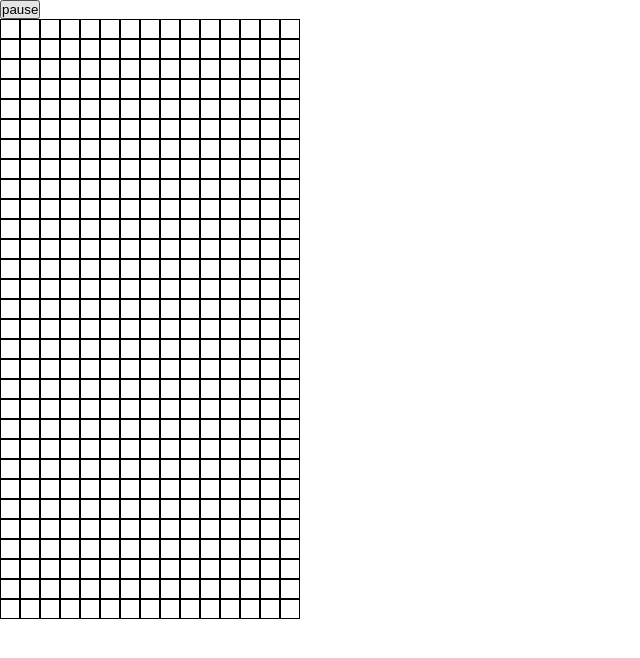
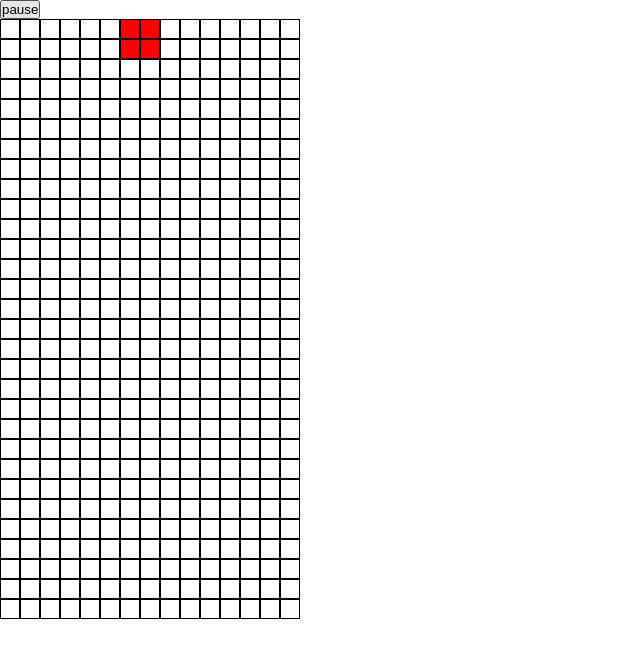
Before and after one commit to danielforkner/tetris3, a plain HTML site: page index.html in a window 1280 px wide. Both pictures are taken after a click on the button "Play". Shown: the whole page, without its empty margins (0-640 px from the left). Drawn offline with Linux system fonts and the light colour scheme.

Commit message:
drawPiece

```diff
--- a/script.js
+++ b/script.js
@@ -5,33 +5,12 @@ let game = {
   height: 30,
   score: 0,
   board: [],
+  currentPiece: false,
+  nextPiece: [
+    [1, 1],
+    [1, 1],
+  ],
 };
-
-// class Piece {
-//   constructor(shape, color) {
-//     (this.shape = shape), (this.color = color), (this.x = game.width / 2);
-//     this.y = 0;
-//   }
-// }
-
-// let shapes = {
-//   square: [
-//     [1, 1],
-//     [1, 1],
-//   ],
-//   leftL: [
-//     [0, 1],
-//     [0, 1],
-//     [0, 1],
-//     [1, 1],
-//   ],
-//   rightL: [
-//     [1, 0],
-//     [1, 0],
-//     [1, 0],
-//     [1, 1],
-//   ],
-// };
 
 let shapes = [
   [
@@ -53,7 +32,8 @@ let shapes = [
 ];
 
 // DOM Elements
-let board = document.getElementById('board');
+let table = document.getElementById('board');
+let boardRows = board.children;
 let playBtn = document.getElementById('playBtn');
 playBtn.addEventListener('click', () => {
   game.running = !game.running;
@@ -74,12 +54,57 @@ for (let i = 0; i < game.height; i++) {
     cell.classList.add('cell');
     row.appendChild(cell);
   }
-  board.appendChild(row);
+  table.appendChild(row);
 }
 
 // Tick
 setInterval(() => {
   if (game.running) {
-    console.log('running...');
+    if (!game.currentPiece) {
+      selectPiece();
+    }
+    drawPiece();
   }
 }, 500);
+
+// Game Functions
+function selectPiece() {
+  game.currentPiece = {
+    shape: game.nextPiece,
+    position: { x: Math.floor(game.width / 2) - 1, y: 0 },
+    color: 'red',
+  };
+  game.nextPiece = shapes[0];
+}
+
+function erasePiece() {}
+
+function drawPiece() {
+  let piece = game.currentPiece;
+  let x = piece.position.x;
+  let y = piece.position.y;
+  for (let i = 0; i < piece.shape.length; i++) {
+    let tableRow = table.children[i];
+    for (let j = 0; j < piece.shape[i].length; j++) {
+      let tableCell = tableRow.children[j + x];
+      if (piece.shape[i][j]) {
+        tableCell.classList.add('red');
+      }
+    }
+  }
+}
+
+function useGravity() {
+  let piece = game.currentPiece;
+  let x = piece.position.x;
+  let y = piece.position.y++;
+  for (let i = 0; i < piece.shape.length; i++) {
+    let pieceRow = piece.shape[i];
+    console.log();
+    let cells = boardRows[i + y].children;
+    for (let j = 0; j < pieceRow.length; j++) {
+      boardRows[i + y - 2].children[x + j].classList.remove(piece.color);
+      cells[x + j].classList.add(piece.color);
+    }
+  }
+}
--- a/style.css
+++ b/style.css
@@ -11,3 +11,6 @@
     height: 20px;
     border: 1px solid black;
 }
+.red {
+    background-color: red;
+}
```
